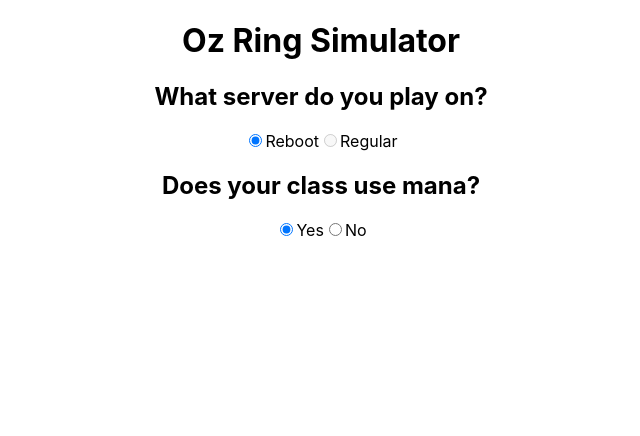
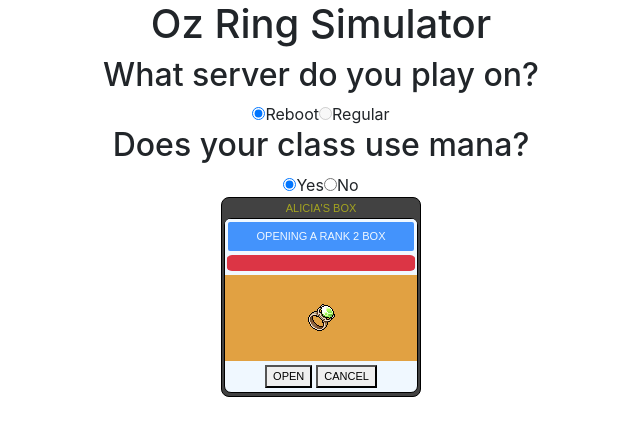
Before and after one commit to Ascix/oz-box-simulator, a React (Create React App) app: page / in a window 1280 px wide. Shown: the top 436 px of the page, without its empty margins (319-959 px from the left). Built offline with nearby package versions, Linux system fonts and the light colour scheme.

Commit message:
box ui css, initial function for progress bar

```diff
--- a/package.json
+++ b/package.json
@@ -6,7 +6,9 @@
     "@testing-library/jest-dom": "^5.16.5",
     "@testing-library/react": "^13.3.0",
     "@testing-library/user-event": "^13.5.0",
+    "bootstrap": "^5.2.0",
     "react": "^18.2.0",
+    "react-bootstrap": "^2.5.0",
     "react-dom": "^18.2.0",
     "react-scripts": "5.0.1",
     "web-vitals": "^2.1.4"
--- a/src/App.css
+++ b/src/App.css
@@ -2,37 +2,61 @@
   text-align: center;
 }
 
-.App-logo {
-  height: 40vmin;
-  pointer-events: none;
+.box-ui {
+  border: 1px solid black;
+  border-radius: 8px;
+  width: 200px;
+  height: 200px;
+  margin: auto;
+  font-family: Arial, Helvetica, sans-serif;
+  font-size: 11px;
+  padding: 2px;
+  background-color: rgb(66, 66, 66);
 }
 
-@media (prefers-reduced-motion: no-preference) {
-  .App-logo {
-    animation: App-logo-spin infinite 20s linear;
-  }
+.box-title {
+  color: rgba(255, 255, 0, 0.514)
 }
 
-.App-header {
-  background-color: #282c34;
-  min-height: 100vh;
+.box {
+  border: 1px solid black;
+  border-radius: 7px;
+  background-color: aliceblue;
+  height: 90%;
+  margin-top: 2px;
+}
+
+.opening {
+  background-color: rgb(67, 147, 252);
+  height: 20%;
   display: flex;
-  flex-direction: column;
   align-items: center;
   justify-content: center;
-  font-size: calc(10px + 2vmin);
-  color: white;
+  border: 3px solid aliceblue;
+  border-radius: 5px;
+  color: aliceblue;
+  margin-bottom: 1px;
 }
 
-.App-link {
-  color: #61dafb;
+.progress-bar {
+  border-radius: 1px;
+  margin: 0px 1px 0px 1px;
 }
 
-@keyframes App-logo-spin {
-  from {
-    transform: rotate(0deg);
-  }
-  to {
-    transform: rotate(360deg);
-  }
+.item {
+  margin-top: 4px;
+  background-color: rgba(224, 155, 51, 0.925);
+  height: 50%;
+  display: flex;
+  align-items: center;
+  justify-content: center;
 }
+
+.box-buttons {
+  margin-top: 2px;
+}
+
+.box-buttons button {
+  /* border:none; */
+  margin: 2px;
+}
--- a/src/App.js
+++ b/src/App.js
@@ -1,4 +1,6 @@
+import { ProgressBar } from 'react-bootstrap';
 import './App.css';
+import Progress from './components/ProgressBar';
 
 function App() {
   const Rank2 = [
@@ -81,7 +83,9 @@ function GenerateRing() {
   // function OpenBox() {
 
   // }
-
+  const handleOpen = () => {
+    console.log('open')
+  }
 
   return (
     <div className="App">
@@ -102,6 +106,27 @@ function GenerateRing() {
               <label htmlFor="mana-no">No</label>
         </div>
       </form>
+
+      <div className="box-ui">
+          <div className="box-title">
+            ALICIA'S BOX
+          </div>
+        <div className="box">
+          <div className="opening">
+            OPENING A RANK 2 BOX
+          </div>
+          <div className="progress-bar">
+            <ProgressBar variant="danger" now={100} />
+          </div>
+          <div className="item">
+            <img src={`/items/BerserkerRing.png`} alt="ring"></img>
+          </div>
+          <div className="box-buttons">
+            <button onClick={handleOpen}>OPEN</button>
+            <button>CANCEL</button>
+          </div>
+        </div>
+      </div>
     </div>
   );
 }
--- /dev/null
+++ b/src/components/ProgressBar.js
@@ -0,0 +1,12 @@
+import ProgressBar from 'react-bootstrap/ProgressBar';
+
+function Progress() {
+    //4s
+    for (let i = 0; i <= 100; i++) {
+        setTimeout(() => {
+            return <ProgressBar now={i} />;
+        }, 40)
+    }
+}
+
+export default Progress;
--- a/src/index.js
+++ b/src/index.js
@@ -1,5 +1,6 @@
 import React from 'react';
 import ReactDOM from 'react-dom/client';
+import 'bootstrap/dist/css/bootstrap.min.css';
 import './index.css';
 import App from './App';
 import reportWebVitals from './reportWebVitals';
```
Also changed, not shown: 1 other file (tests, documents, lock files or other folders).
